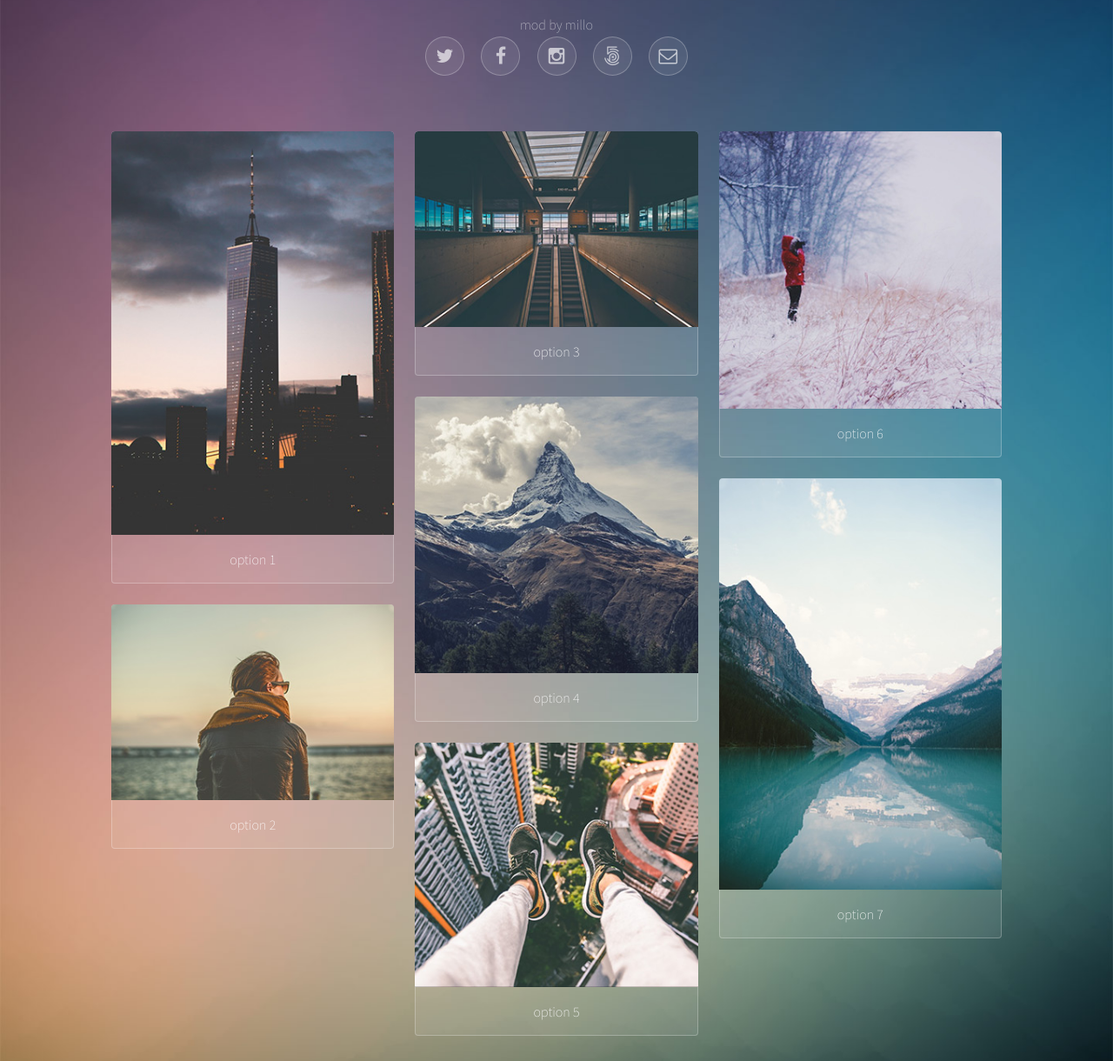
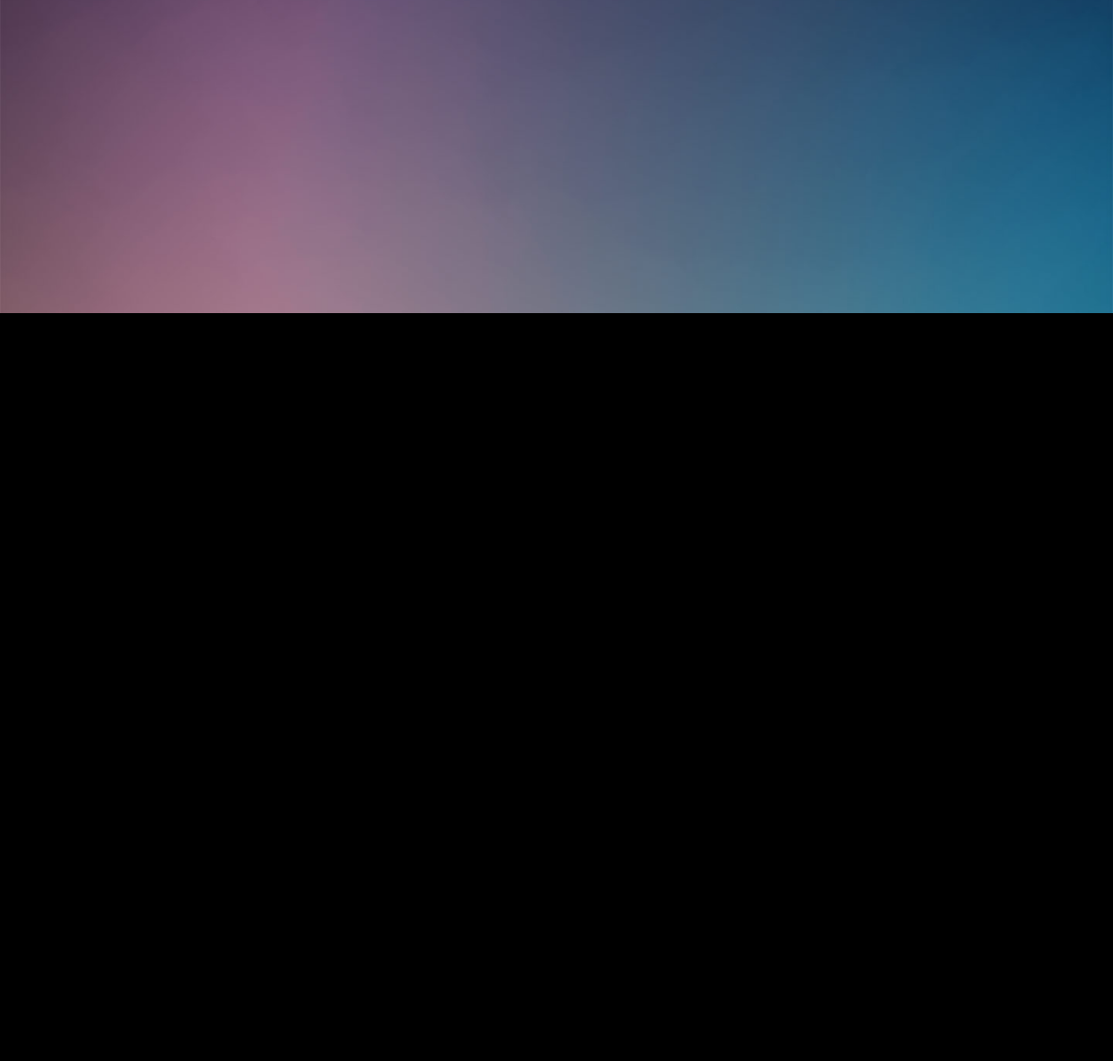
Before and after one commit to millox3/millox3.github.io, a plain HTML site: page index.html in a window 1280 px wide. Shown: the part 440-1660 px from the top of the page at 87% size. After the commit the page ends 800 px from the top, so only its background shows below. Drawn offline with Linux system fonts and the light colour scheme.

Commit message:
Update index.html

```diff
--- a/index.html
+++ b/index.html
@@ -1,12 +1,8 @@
 <!DOCTYPE HTML>
-<!--
-	Visualize by TEMPLATED
-	templated.co @templatedco
-	Released for free under the Creative Commons Attribution 3.0 license (templated.co/license)
--->
+
 <html>
 	<head>
-		<title>Visualize</title>
+		<title>.</title>
 		<meta charset="utf-8" />
 		<meta name="viewport" content="width=device-width, initial-scale=1" />
 		<link rel="stylesheet" href="assets/css/main.css" />
@@ -17,74 +13,9 @@
 				<!-- Header -->
 					<header id="header">
 						<div id="clock"></div>
-						<span class="avatar"><img src="images/avatar.jpg" alt="" /></span>
-						<h1>This is <strong>Visualize</strong>, a responsive site template.<a href="#"></a><br /></h1>
-						mod by millo
-						<ul class="icons">
-							<li><a href="https://twitter.com/AZULUMlol?t=aCgqsNCztof5rrrJdOfZug&s=09" target="_blank" class="icon style2 fa-twitter"><span class="label">Twitter</span></a></li>
-							<li><a href="https://www.facebook.com/millo.ip" target="_blank" class="icon style2 fa-facebook"><span class="label">Facebook</span></a></li>
-							<li><a href="https://www.instagram.com/ibrahimm_gh" target="_blank" class="icon style2 fa-instagram"><span class="label">Instagram</span></a></li>
-							<li><a href="#" class="icon style2 fa-500px"><span class="label">500px</span></a></li>
-							<li><a href="#" class="icon style2 fa-envelope-o"><span class="label">Email</span></a></li>
-						</ul>
 					</header>
 
 				<!-- Main -->
-					<section id="main">
-
-						<!-- Thumbnails -->
-							<section class="thumbnails">
-								<div>
-									<a href="images/fulls/01.jpg">
-										<img src="images/thumbs/01.jpg" alt="cannot be displayed" />
-
-										<h3>option 1</h3>
-									</a>
-									<a href="images/fulls/02.jpg">
-										<img src="images/thumbs/02.jpg" alt="cannot be displayed" />
-										<h3>option 2</h3>
-									</a>
-								</div>
-								<div>
-									<a href="images/fulls/03.jpg">
-										<img src="images/thumbs/03.jpg" alt="cannot be displayed" />
-										<h3>option 3</h3>
-									</a>
-									<a href="images/fulls/04.jpg">
-										<img src="images/thumbs/04.jpg" alt="cannot be displayed" />
-										<h3>option 4</h3>
-									</a>
-									<a href="images/fulls/05.jpg">
-										<img src="images/thumbs/05.jpg" alt="cannot be displayed" />
-										<h3>option 5</h3>
-									</a>
-								</div>
-								<div>
-									<a href="images/fulls/06.jpg">
-										<img src="images/thumbs/06.jpg" alt="cannot be displayed" />
-										<h3>option 6</h3>
-									</a>
-									<a href="images/fulls/07.jpg">
-										<img src="images/thumbs/07.jpg" alt="cannot be displayed" />
-										<h3>option 7</h3>
-									</a>
-								</div>
-							</section>
-
-					</section>
-
-				<!-- Footer -->
-					<footer id="footer">
-						<p>&copy; Untitled. All rights reserved. Design: <a>millo</a>.</p>
-					</footer>
-
-			</div>
-
-		<!-- Scripts -->
-			<script src="assets/js/jquery.min.js"></script>
-			<script src="assets/js/jquery.poptrox.min.js"></script>
-			<script src="assets/js/skel.min.js"></script>
-			<script src="assets/js/main.js"></script>
 
 	</body>
 </html>
```
